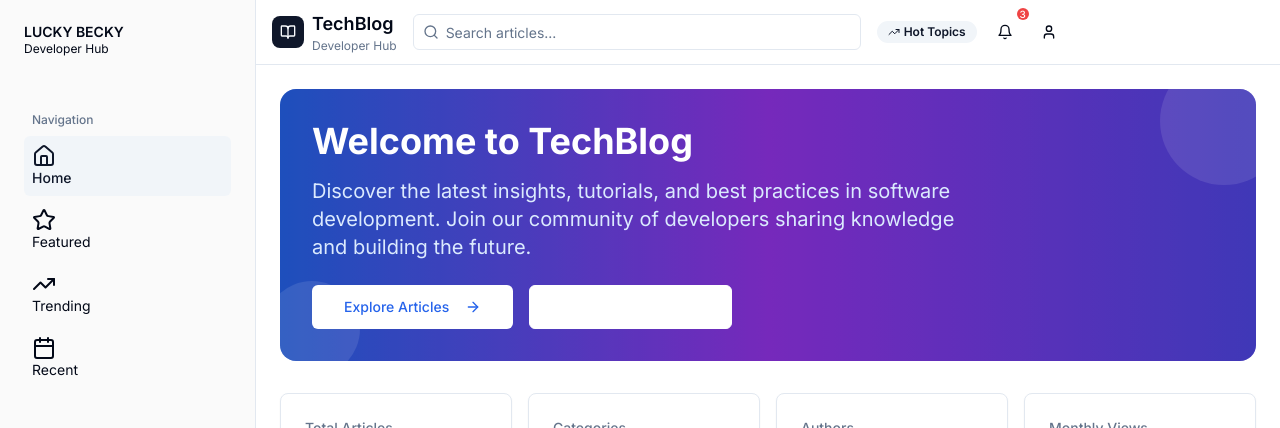
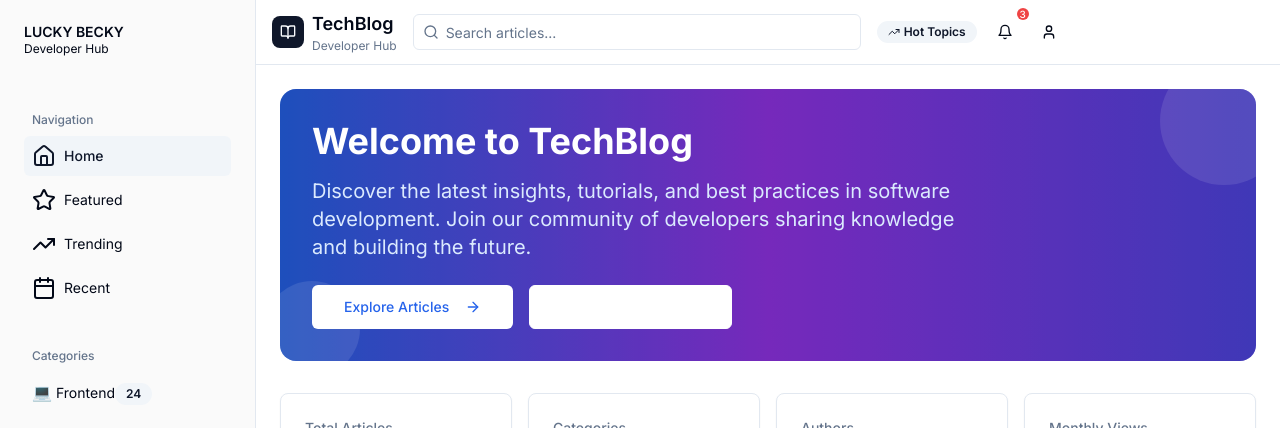
Before and after one commit to ire4564/lucky-becky-site, a Next.js app: page / in a window 1280 px wide. Shown: the top 428 px of the page. Built offline with nearby package versions, Linux system fonts and the light colour scheme.

Commit message:
ai: Update navigation items to move spans outside anchor tags\n\ncgen-0f451548433e4e91a711ffc49fd2e826

```diff
--- a/src/components/BlogSidebar.tsx
+++ b/src/components/BlogSidebar.tsx
@@ -101,8 +101,8 @@ export function BlogSidebar() {
                   <SidebarMenuButton asChild isActive={pathname === item.url}>
                     <Link href={item.url}>
                       <item.icon />
-                      <span>{item.title}</span>
                     </Link>
+                    <span>{item.title}</span>
                   </SidebarMenuButton>
                 </SidebarMenuItem>
               ))}
```
